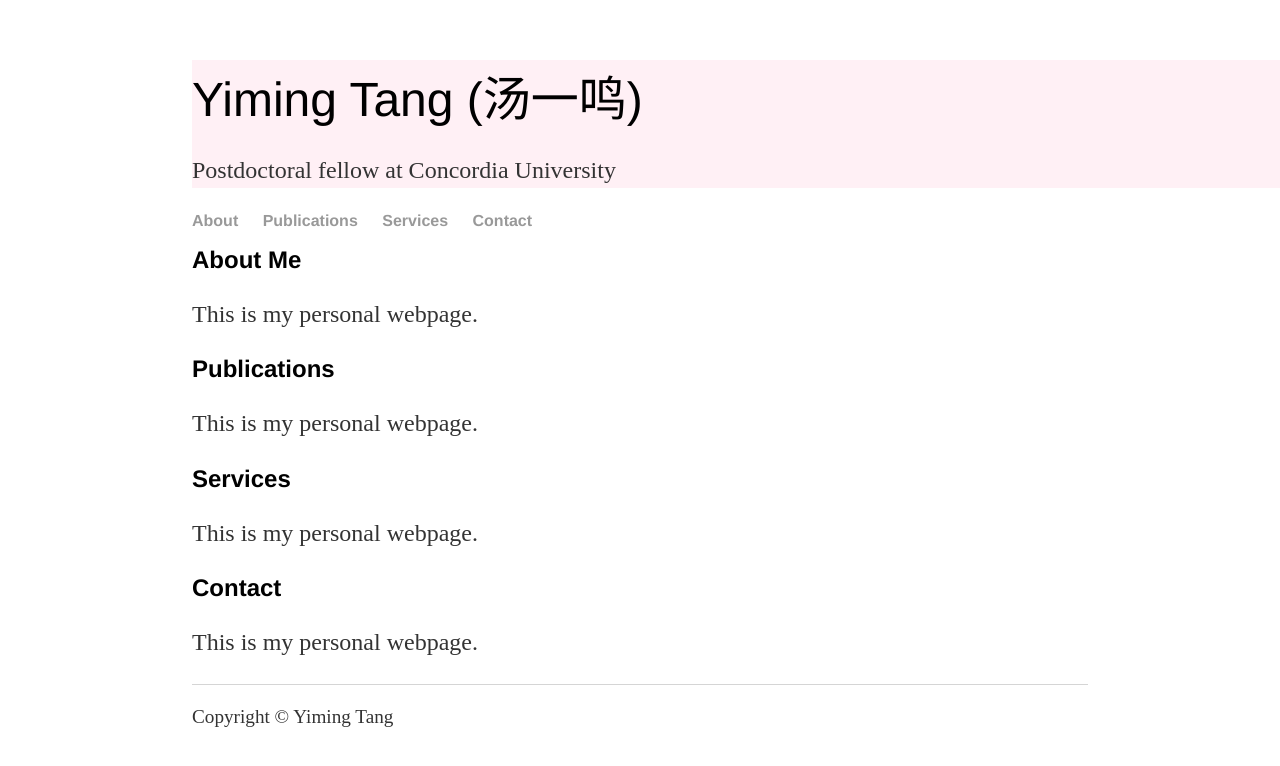
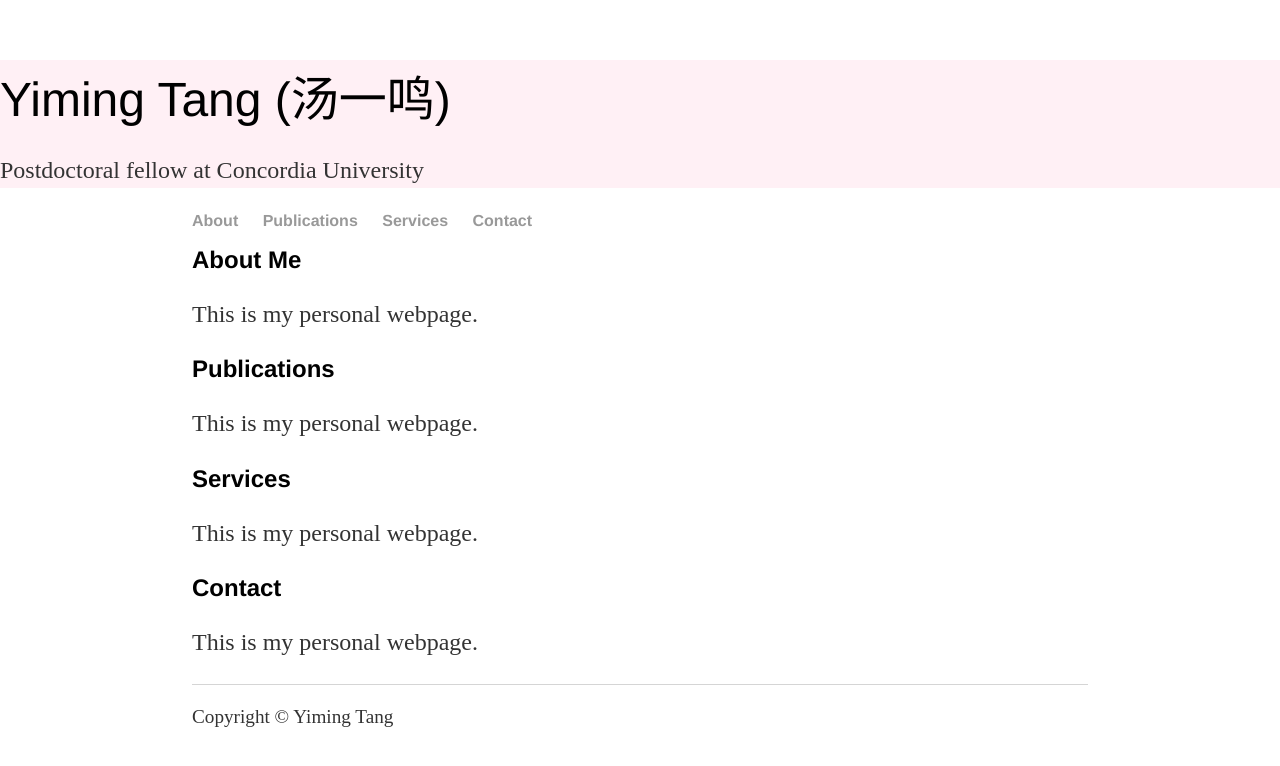
Before and after one commit to yiming-tang-cs/yiming-tang-cs.github.io, a Jekyll site: the page built from index.html, in a window 1280 px wide. Shown: the top 766 px of the page. Built offline with Jekyll 4.4.1, drawn with Linux system fonts in a browser that asks for light colours.

Commit message:
Update main.css

```diff
--- a/css/main.css
+++ b/css/main.css
@@ -32,8 +32,12 @@ h0 {
     background-repeat: no-repeat;
     background-position: center center;
 
-    width: 100vw;
-    position: relative;
+  width: 100vw;
+  position: relative;
+  left: 50%;
+  right: 50%;
+  margin-left: -50vw;
+  margin-right: -50vw;
 }
 
 .name{
```
